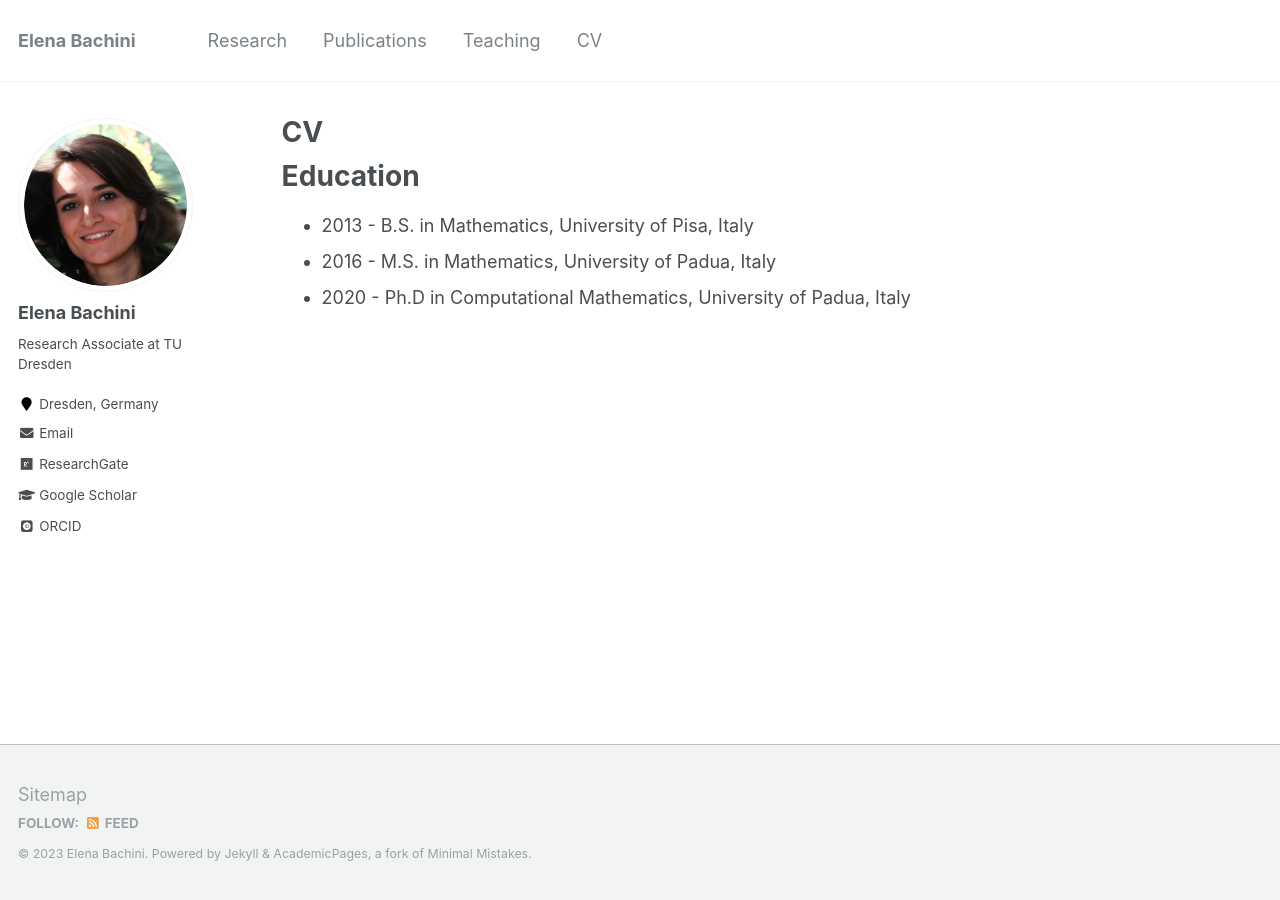
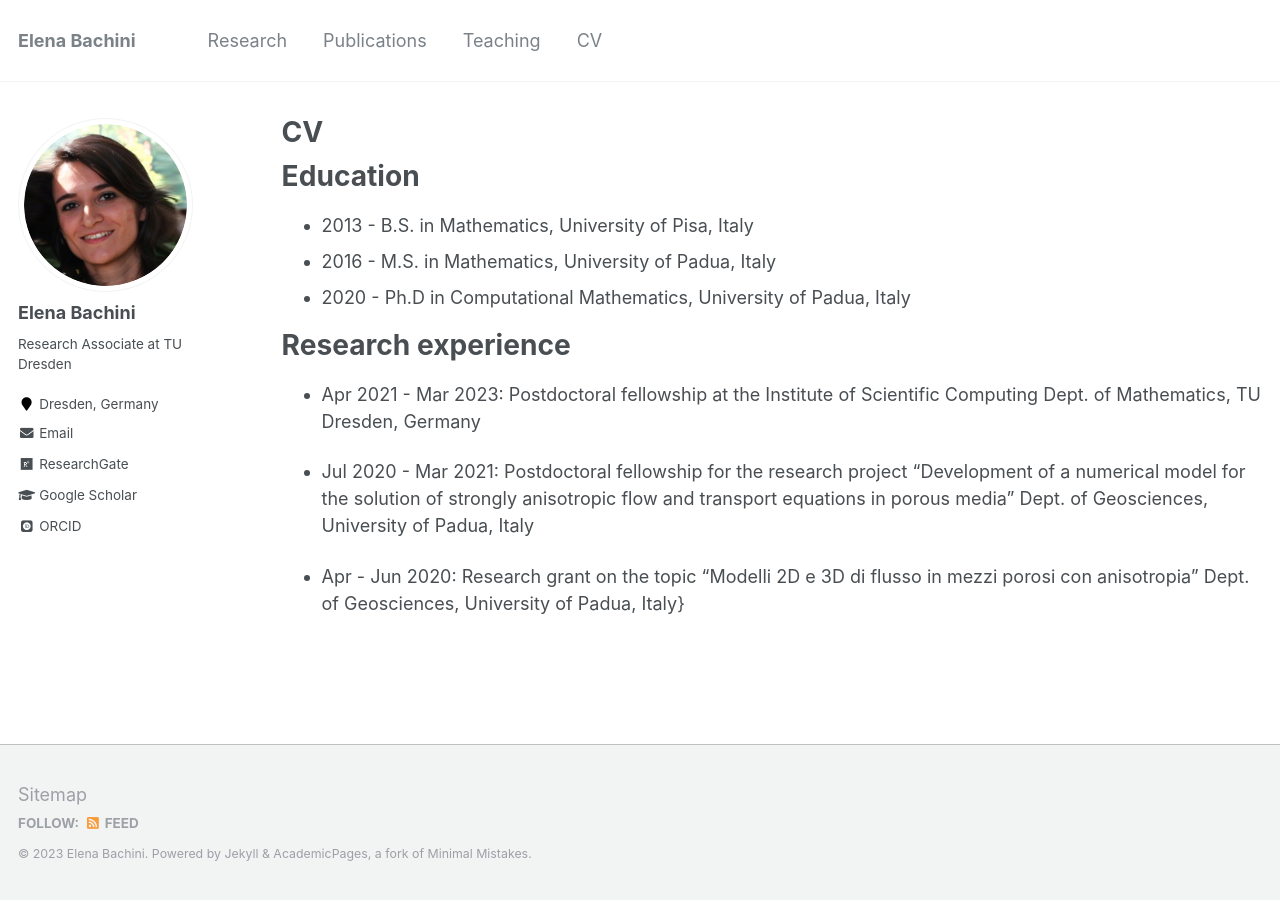
Before and after one commit to elenabachini/elenabachini.github.io, a Jekyll site: the page built from _pages/cv.md, in a window 1280 px wide. Built offline with Jekyll 4.4.1, drawn with Linux system fonts in a browser that asks for light colours; some web fonts are replaced.

Commit message:
update cv page

```diff
--- a/_pages/cv.md
+++ b/_pages/cv.md
@@ -14,3 +14,20 @@ Education
 * 2013 - B.S. in Mathematics, University of Pisa, Italy
 * 2016 - M.S. in Mathematics, University of Padua, Italy
 * 2020 - Ph.D in Computational Mathematics, University of Padua, Italy
+
+Research experience
+=====
+* Apr 2021 - Mar 2023: Postdoctoral fellowship at the Institute of
+  Scientific Computing
+  Dept. of Mathematics, TU Dresden, Germany
+
+* Jul 2020 - Mar 2021: Postdoctoral fellowship
+  for the research project "Development of a numerical model for the
+  solution of strongly anisotropic flow and transport equations in
+  porous media"
+  Dept. of Geosciences, University of Padua, Italy
+
+* Apr - Jun 2020: Research grant on the
+  topic "Modelli 2D e 3D di flusso in mezzi porosi con
+  anisotropia"
+  Dept. of Geosciences, University of Padua, Italy}
```
